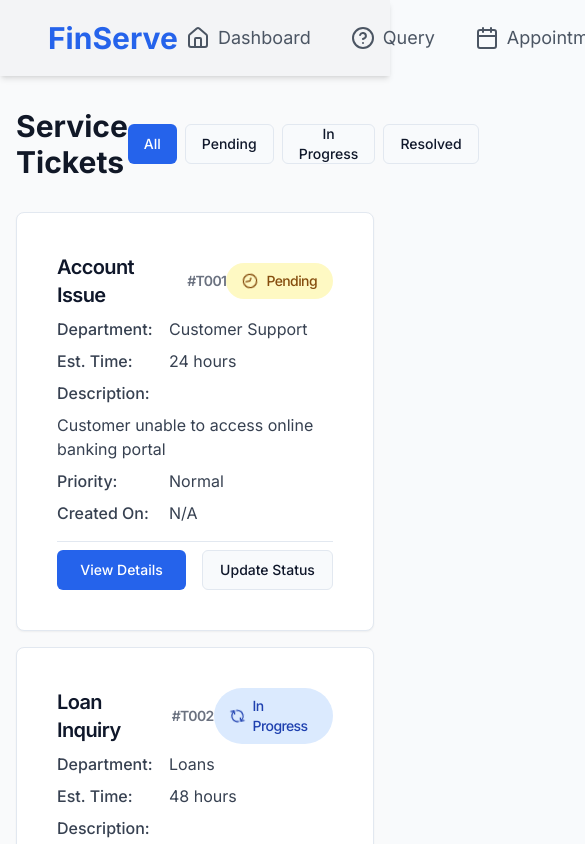
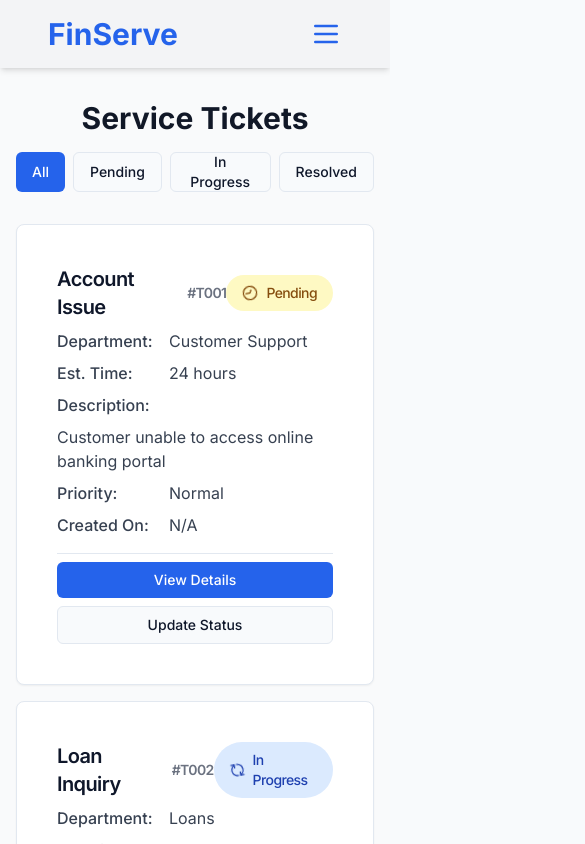
Before and after one commit to Vivek7d/FinServe, a Next.js app: page /tickets in a window 390 px wide. Shown: the top 844 px of the page, 585 px wide, since content can reach past the window. Built offline with nearby package versions, Linux system fonts and the light colour scheme.

Commit message:
Mobile Responsive

```diff
--- a/app/appointments/page.js
+++ b/app/appointments/page.js
@@ -4,9 +4,7 @@ import { Calendar, Clock, Search, Star, User } from "lucide-react";
 import { Button } from "@/components/ui/button";
 import { Card, CardContent, CardHeader, CardTitle } from "@/components/ui/card";
 import { Input } from "@/components/ui/input";
-import { Select } from "@/components/ui/select";
 import { Tabs, TabsContent, TabsList, TabsTrigger } from "@/components/ui/tabs";
-import { Badge } from "@/components/ui/badge";
 import { Avatar, AvatarFallback, AvatarImage } from "@/components/ui/avatar";
 import { Poppins } from 'next/font/google';
 import { Textarea } from "@/components/ui/textarea";
@@ -61,20 +59,17 @@ const financialAdvisors = [
     reviews: 50,
     bio: "Provides insurance consultation and risk assessment services.",
   },
-  // Add more advisors if needed
 ];
 
 const timeSlots = [
   "10:00 AM - 11:00 AM",
   "11:00 AM - 12:00 PM",
   "01:00 PM - 02:00 PM",
-  // Add more time slots as needed
 ];
 
 const feedbackSessions = [
   { id: 1, advisor: "Mr. John Doe", date: "May 15, 2023" },
   { id: 2, advisor: "Ms. Sarah Lee", date: "May 10, 2023" },
-  // Add more sessions if needed
 ];
 
 const poppins = Poppins({
@@ -94,12 +89,10 @@ export default function page() {
     setSelectedAdvisor(event.target.value);
   };
 
-  // Filter advisors based on the search query
   const filteredAdvisors = financialAdvisors.filter((advisor) =>
     advisor.name.toLowerCase().includes(searchQuery.toLowerCase())
   );
 
-  // Update available time slots based on selected advisor
   useEffect(() => {
     setAvailableTimeSlots(timeSlots);
   }, [selectedAdvisor]);
@@ -146,7 +139,7 @@ export default function page() {
                 <CardTitle>Find a Financial Advisor</CardTitle>
               </CardHeader>
               <CardContent>
-                <div className="mb-4 flex flex-wrap gap-4">
+                <div className="mb-4 flex flex-col sm:flex-row gap-4">
                   <Input
                     type="text"
                     placeholder="Search advisors..."
@@ -154,13 +147,13 @@ export default function page() {
                     onChange={(e) => setSearchQuery(e.target.value)}
                     className="flex-grow"
                   />
-                  <select className="w-full sm:w-auto">
+                  <select className="flex-grow sm:w-auto border rounded-md py-2 px-4 bg-white">
                     <option value="">All Specialties</option>
                     <option value="investment">Investment Planning</option>
                     <option value="tax">Tax Consultation</option>
                     <option value="retirement">Retirement Planning</option>
                   </select>
-                  <Button>
+                  <Button className="w-full sm:w-auto">
                     <Search className="mr-2 h-4 w-4" /> Search
                   </Button>
                 </div>
@@ -214,7 +207,7 @@ export default function page() {
               </CardHeader>
               <CardContent>
                 <div className="space-y-4">
-                  <div className="flex flex-col md:flex-row gap-4 mb-6">
+                  <div className="flex flex-col sm:flex-row gap-4 mb-6">
                     <select
                       className="flex-grow border rounded-md py-2 px-4 bg-white"
                       value={selectedAdvisor}
--- a/app/insights/page.js
+++ b/app/insights/page.js
@@ -1,13 +1,17 @@
 "use client"
 
-import { useState } from "react"
+import { useState, useEffect } from "react"
 import { TrendingUp, AlertTriangle, DollarSign, CreditCard } from "lucide-react"
 import { Card, CardContent, CardHeader, CardTitle } from "@/components/ui/card"
 import { Navbar } from "@/components/navbar"
 import { LineChart, BarChart, PieChart, AreaChart, Line, Bar, Pie, Area, XAxis, YAxis, Tooltip, Legend } from 'recharts'; // Importing chart components
 
 export default function Insights() {
-  const [insights] = useState([
+  const [insights, setInsights] = useState([])
+
+  useEffect(() => {
+    // Simulate fetching data from an API or server
+    const fetchedInsights = [
       {
         title: "Savings Growth",
         description: "Your savings have grown by 15% this year. Keep up the good work!",
@@ -32,24 +36,26 @@ export default function Insights() {
         icon: TrendingUp,
         data: [{ name: 'Apr', value: 4500 }, { name: 'May', value: 3500 }, { name: 'Jun', value: 6000 }] // Sample data for area chart
       },
-  ])
+    ]
+    setInsights(fetchedInsights)
+  }, [])
 
   return (
     <>
     <Navbar />
     <div className="max-w-4xl mx-auto mt-12">
-      <h1 className="text-3xl font-bold mb-8">Financial Insights & Recommendations</h1>
-      <div className="grid grid-cols-1 md:grid-cols-2 gap-8 mb-12">
+      <h1 className="text-3xl font-bold text-center mb-8">Financial Insights & Recommendations</h1>
+      <div className="grid grid-cols-1 text-center md:grid-cols-2 gap-8 mb-12">
         {insights.map((insight, index) => (
           <Card key={index}>
             <CardHeader>
               <CardTitle>{insight.title}</CardTitle>
             </CardHeader>
             <CardContent>
-              <div className="flex items-start p-4 bg-muted rounded-md">
-                <insight.icon className="w-6 h-6 mr-4 text-primary" />
+              <div className="flex  items-start p-4 bg-muted rounded-md">
+                <insight.icon className="w-6 h-6 mr-4 text-primary " />
                 <div>
-                  <p className="text-sm text-muted-foreground">{insight.description}</p>
+                  <p className="text-sm text-center text-muted-foreground">{insight.description}</p>
                 </div>
               </div>
               {/* Render different types of graphs based on the insight */}
--- a/app/tickets/page.js
+++ b/app/tickets/page.js
@@ -71,9 +71,9 @@ export default function ServiceTickets() {
     <div className="min-h-screen bg-gray-50">
       <Navbar />
       <div className="max-w-7xl mx-auto px-4 sm:px-6 lg:px-8 py-8">
-        <div className="flex justify-between items-center mb-8">
+        <div className="flex flex-col md:flex-row justify-between items-center mb-8">
           <h1 className="text-3xl font-bold text-gray-900">Service Tickets</h1>
-          <div className="flex gap-2">
+          <div className="flex gap-2 mt-4 md:mt-0">
             <Button
               variant={filterStatus === 'all' ? "default" : "outline"}
               onClick={() => setFilterStatus('all')}
@@ -146,10 +146,10 @@ export default function ServiceTickets() {
                     <span>{ticket.createdOn || "N/A"}</span>
                   </div>
                 </div>
-                <div className="flex space-x-4 pt-2 border-t">
+                <div className="flex flex-col md:flex-row space-x-0 md:space-x-4 pt-2 border-t">
                   <Button
                     variant="default"
-                    className="flex-1"
+                    className="flex-1 mb-2 md:mb-0"
                     onClick={() => setExpandedTicket(ticket.id)}
                   >
                     View Details
--- a/components/navbar.js
+++ b/components/navbar.js
@@ -1,11 +1,11 @@
 "use client"
 
-import { usePathname } from "next/navigation"
-import Link from "next/link"
-import { motion } from "framer-motion"
-import { Home, User, FileText, Calendar, BarChart, MessageSquare, HelpCircle } from "lucide-react"
+import { useState } from "react";
+import { usePathname } from "next/navigation";
+import Link from "next/link";
+import { motion, AnimatePresence } from "framer-motion";
+import { Home, User, FileText, Calendar, BarChart, MessageSquare, HelpCircle, Menu, X } from "lucide-react";
 
-// Prioritize the navigation items based on importance
 const navItems = [
   { name: "Dashboard", href: "/dashboard", icon: Home },
   { name: "Query", href: "/query", icon: HelpCircle },
@@ -14,26 +14,31 @@ const navItems = [
   { name: "Insights", href: "/insights", icon: BarChart },
   { name: "Profile", href: "/profile", icon: User },
   { name: "Feedback", href: "/feedback", icon: MessageSquare },
-]
+];
 
 export function Navbar() {
-  const pathname = usePathname()
+  const pathname = usePathname();
+  const [isOpen, setIsOpen] = useState(false);
 
-  // Don't render the navbar on the authentication page
-  if (pathname === "/") return null
+  if (pathname === "/") return null;
 
   return (
     <nav className="p-4 bg-gray-100 shadow-md">
       <div className="container mx-auto flex justify-between items-center">
         <Link href="/dashboard" className="text-3xl font-bold text-primary">FinServe</Link>
-        <ul className="flex space-x-6">
+
+        {/* Menu button for mobile */}
+        <button onClick={() => setIsOpen(!isOpen)} className="md:hidden text-primary">
+          {isOpen ? <X className="w-8 h-8" /> : <Menu className="w-8 h-8" />}
+        </button>
+
+        {/* Desktop Navigation */}
+        <ul className="hidden md:flex space-x-6">
           {navItems.map((item) => (
             <li key={item.name}>
               <Link href={item.href}>
                 <motion.div
-                  className={`flex items-center p-2 rounded-lg ${
-                    pathname === item.href ? "text-primary" : "text-gray-600 hover:text-primary"
-                  }`}
+                  className={`flex items-center p-2 rounded-lg ${pathname === item.href ? "text-primary" : "text-gray-600 hover:text-primary"}`}
                   whileHover={{ scale: 1.1 }}
                   whileTap={{ scale: 0.95 }}
                 >
@@ -45,6 +50,31 @@ export function Navbar() {
           ))}
         </ul>
       </div>
+
+      {/* Mobile Navigation */}
+      <AnimatePresence>
+        {isOpen && (
+          <motion.div
+            initial={{ opacity: 0, y: -10 }}
+            animate={{ opacity: 1, y: 0 }}
+            exit={{ opacity: 0, y: -10 }}
+            className="md:hidden bg-gray-100 shadow-md p-4 mt-2"
+          >
+            <ul className="space-y-4">
+              {navItems.map((item) => (
+                <li key={item.name}>
+                  <Link href={item.href} onClick={() => setIsOpen(false)}>
+                    <div className={`flex items-center p-2 rounded-lg ${pathname === item.href ? "text-primary" : "text-gray-600 hover:text-primary"}`}>
+                      <item.icon className="w-6 h-6 mr-2" />
+                      <span className="text-lg">{item.name}</span>
+                    </div>
+                  </Link>
+                </li>
+              ))}
+            </ul>
+          </motion.div>
+        )}
+      </AnimatePresence>
     </nav>
-  )
+  );
 }
--- a/package.json
+++ b/package.json
@@ -19,7 +19,7 @@
     "@radix-ui/react-checkbox": "^1.1.3",
     "@radix-ui/react-collapsible": "^1.1.2",
     "@radix-ui/react-context-menu": "^2.2.4",
-    "@radix-ui/react-dialog": "^1.1.4",
+    "@radix-ui/react-dialog": "^1.1.5",
     "@radix-ui/react-dropdown-menu": "^2.1.4",
     "@radix-ui/react-hover-card": "^1.1.4",
     "@radix-ui/react-label": "^2.1.1",
@@ -57,6 +57,7 @@
     "react-day-picker": "8.10.1",
     "react-dom": "^18",
     "react-hook-form": "^7.54.1",
+    "react-hot-toast": "^2.5.1",
     "react-resizable-panels": "^2.1.7",
     "react-toastify": "^11.0.3",
     "recharts": "2.15.0",
```
Also changed, not shown: 1 other file (tests, documents, lock files or other folders). Lines whose indentation alone changed are shown as unchanged.
